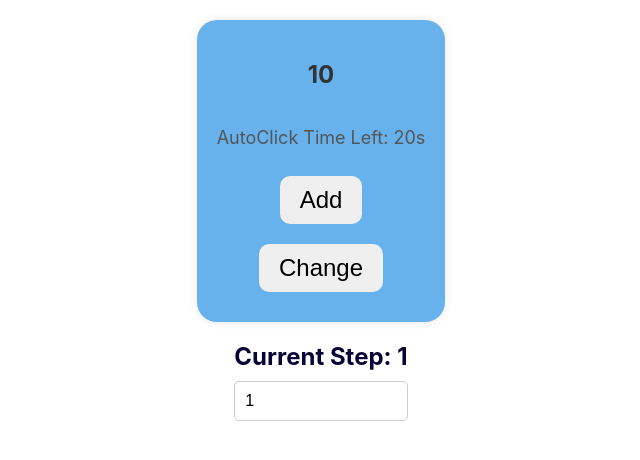
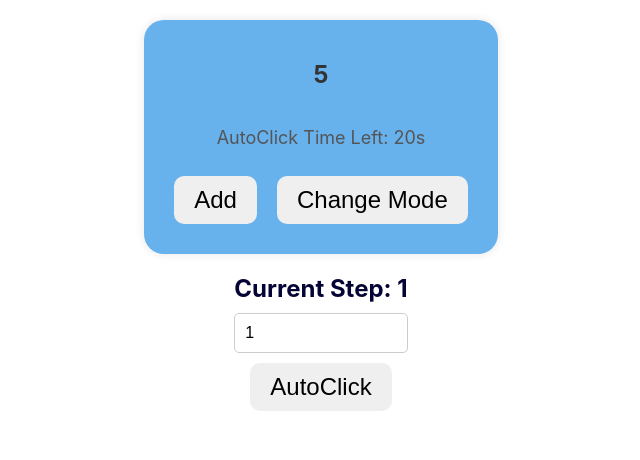
Before and after one commit to MartaPipan/react20062024, a React (Create React App) app: page / in a window 1280 px wide. Shown: the top 460 px of the page, without its empty margins (319-959 px from the left). Built offline with nearby package versions, Linux system fonts and the light colour scheme.

Commit message:
add functional  for button AutoClick,+alert min&max step

```diff
--- a/src/components/ControlCounter/index.jsx
+++ b/src/components/ControlCounter/index.jsx
@@ -1,8 +1,7 @@
 import React from "react";
 import styles from "./ControlCounter.module.css";
 
-const ControlCounter = (props) => {
-  const { setStep, step, handleAutoClick } = props;
+const ControlCounter = ({ step, setStep, handleAutoClick }) => {
   return (
     <div className={styles.controlCounter}>
       <h3>Current Step: {step}</h3>
@@ -12,11 +11,10 @@ const ControlCounter = (props) => {
         value={step}
         min="1"
         max="1000000"
-        onChange={({ target: { value } }) => {
-          setStep(Number(value));
-        }}
+        onChange={(e) => setStep(parseInt(e.target.value))}
         className={styles.input}
       />
+      <button onClick={handleAutoClick}>AutoClick</button>
     </div>
   );
 };
--- a/src/components/Counter/index.jsx
+++ b/src/components/Counter/index.jsx
@@ -6,63 +6,36 @@ class Counter extends Component {
     super(props);
     this.state = {
       count: 0,
-      isAdd: true,
-      autoClickInterval: null,
-      autoClickTimeLeft: 30, // Tempo em segundos
+      mode: "add", // Modo inicial de adição
     };
   }
 
-  componentDidMount() {
-    this.startAutoClick(1000); // Chama a função a cada 1 segundo
-  }
-
-  componentWillUnmount() {
-    clearInterval(this.state.autoClickInterval);
-  }
-
-  startAutoClick = (frequency) => {
-    const autoClickInterval = setInterval(this.autoClick, frequency);
-    this.setState({ autoClickInterval });
+  handleCount = () => {
+    const { count, mode } = this.state;
+    const { step } = this.props;
+    const newCount = mode === "add" ? count + step : count - step;
+    this.setState({ count: newCount });
   };
 
-  stopAutoClick = () => {
-    clearInterval(this.state.autoClickInterval);
-    this.setState({ autoClickInterval: null });
-  };
-
-  autoClick = () => {
-    const { count, isAdd, autoClickTimeLeft } = this.state;
-    if (autoClickTimeLeft <= 0) {
-      this.stopAutoClick();
-      return;
-    }
-
-    const newCount = isAdd ? count + this.props.step : count - this.props.step;
+  handleChangeMode = () => {
     this.setState((prevState) => ({
-      count: newCount,
-      autoClickTimeLeft: prevState.autoClickTimeLeft - 1,
+      mode: prevState.mode === "add" ? "subtract" : "add",
     }));
   };
 
-  handleChangeMode = () => {
-    this.setState((prevState) => ({ isAdd: !prevState.isAdd }));
-  };
-
-  handleCount = () => {
-    this.setState((prevState) => {
-      const newCount = prevState.isAdd ? prevState.count + this.props.step : prevState.count - this.props.step;
-      return { count: newCount };
-    });
-  };
-
   render() {
-    const { count, isAdd, autoClickTimeLeft } = this.state;
+    const { count } = this.state;
+    const { autoClickTimeLeft } = this.props;
     return (
       <article className={styles.counter}>
         <h2>{count}</h2>
         <p>AutoClick Time Left: {autoClickTimeLeft}s</p>
-        <button onClick={this.handleCount}>{isAdd ? "Add" : "Sub"}</button>
-        <button onClick={this.handleChangeMode}>Change</button>
+        <div className={styles.controls}>
+          <button onClick={this.handleCount}>
+            {this.state.mode === "add" ? "Add" : "Subtract"}
+          </button>
+          <button onClick={this.handleChangeMode}>Change Mode</button>
+        </div>
       </article>
     );
   }
--- a/src/components/CounterSection/index.jsx
+++ b/src/components/CounterSection/index.jsx
@@ -10,11 +10,12 @@ class CounterSection extends Component {
       step: 1,
       autoClickInterval: null,
       autoClickTimeLeft: 30,
+      autoClickFrequency: 1000,
     };
   }
 
   componentDidMount() {
-    this.handleAutoClick();
+    this.startAutoClick();
   }
 
   componentWillUnmount() {
@@ -22,28 +23,38 @@ class CounterSection extends Component {
   }
 
   setStep = (newStep) => {
-    this.setState({ step: newStep });
+    if (newStep >= 1 && newStep <= 1000000) {
+      this.setState({ step: newStep });
+    } else {
+      alert("Step must be between 1 and 1,000,000");
+    }
+  };
+
+  startAutoClick = () => {
+    const { autoClickFrequency } = this.state;
+    const interval = setInterval(this.autoClick, autoClickFrequency);
+    this.setState({ autoClickInterval: interval });
   };
 
   handleAutoClick = () => {
     const { autoClickInterval } = this.state;
     if (autoClickInterval) {
       clearInterval(autoClickInterval);
-      this.setState({ autoClickInterval: null });
+      this.setState({ autoClickInterval: null, autoClickTimeLeft: 30 });
     } else {
-      const interval = setInterval(this.autoClick, 1000);
-      this.setState({ autoClickInterval: interval });
+      this.startAutoClick();
     }
   };
 
   autoClick = () => {
-    const { autoClickTimeLeft } = this.state;
+    const { autoClickTimeLeft, step } = this.state;
     if (autoClickTimeLeft <= 0) {
-      this.handleAutoClick();
+      clearInterval(this.state.autoClickInterval);
+      this.setState({ autoClickInterval: null });
       return;
     }
 
-    this.counterRef.handleCount();
+    this.counterRef.handleCount(step);
 
     this.setState((prevState) => ({
       autoClickTimeLeft: prevState.autoClickTimeLeft - 1,
@@ -51,10 +62,14 @@ class CounterSection extends Component {
   };
 
   render() {
-    const { step } = this.state;
+    const { step, autoClickTimeLeft } = this.state;
     return (
       <section className={styles.container}>
-        <Counter step={step} ref={(ref) => (this.counterRef = ref)} />
+        <Counter
+          step={step}
+          ref={(ref) => (this.counterRef = ref)}
+          autoClickTimeLeft={autoClickTimeLeft}
+        />
         <ControlCounter
           step={step}
           setStep={this.setStep}
```
